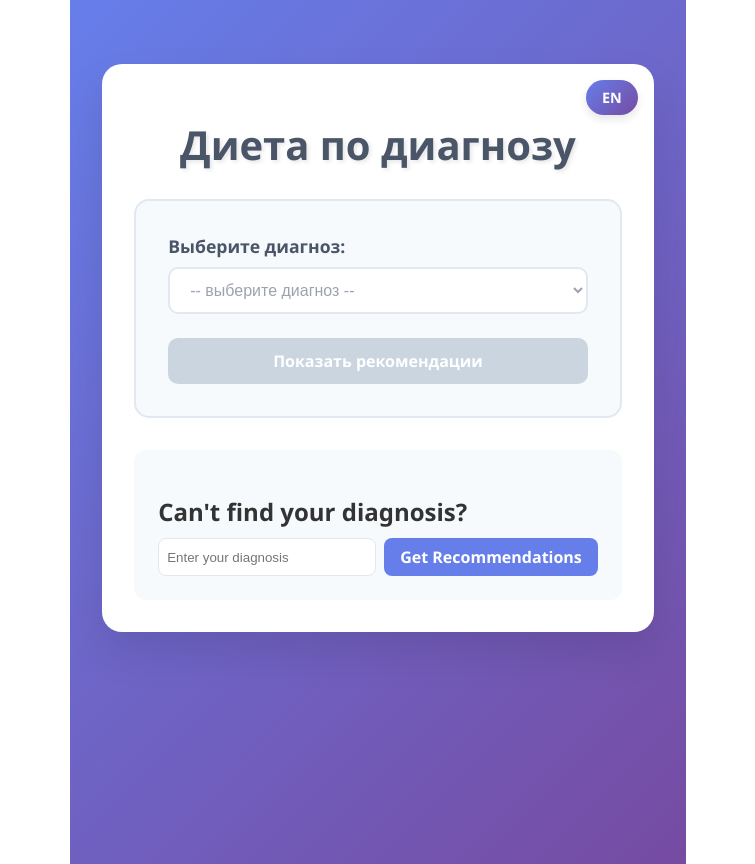
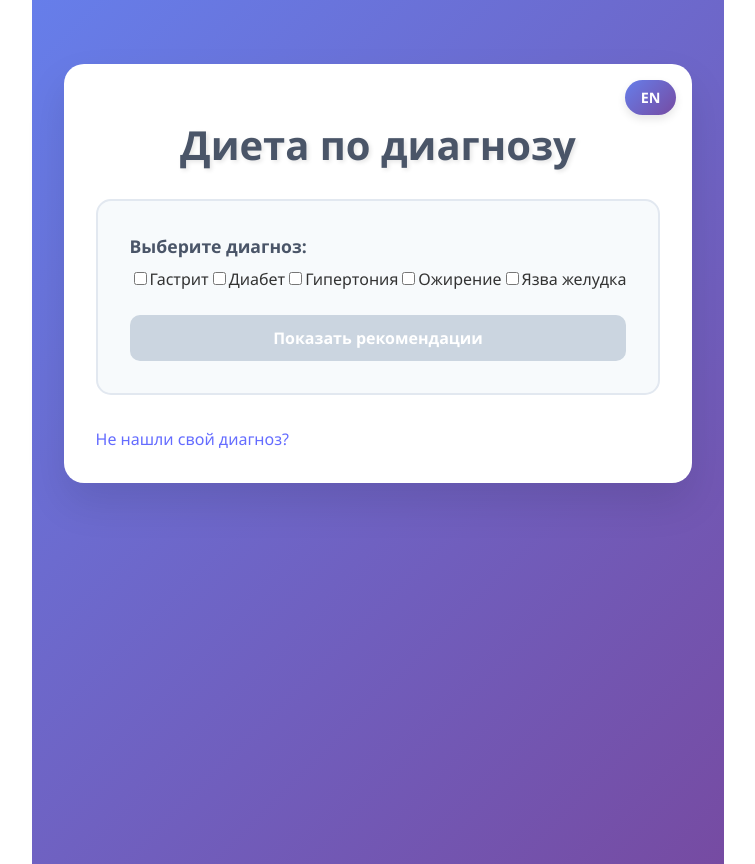
Before and after one commit to Seresun/diet-app, a React (Vite) app: page / in a window 1280 px wide. Shown: the whole page, without its empty margins (262-1017 px from the left). Built offline with nearby package versions, Linux system fonts and the light colour scheme.

Commit message:
feat: реализована поддержка множественного выбора диагнозов, фильтрация меню, сохранение выбора, маршрутизация через react-router-dom

```diff
--- a/package.json
+++ b/package.json
@@ -11,8 +11,9 @@
   },
   "dependencies": {
     "i18next": "^25.3.2",
-    "react": "^19.1.0",
-    "react-dom": "^19.1.0",
+    "react": "^18.0.0",
+    "react-dom": "^18.0.0",
+    "react-router-dom": "^6.22.3",
     "react-i18next": "^15.6.0"
   },
   "devDependencies": {
--- a/src/App.jsx
+++ b/src/App.jsx
@@ -1,5 +1,6 @@
-import React, { useState } from 'react';
+import React, { useState, useEffect } from 'react';
 import { useTranslation } from 'react-i18next';
+import { BrowserRouter, Routes, Route, Link } from 'react-router-dom';
 import DietForm from './components/DietForm';
 import DietResult from './components/DietResult';
 import LanguageSwitcher from './components/LanguageSwitcher';
@@ -7,23 +8,114 @@ import CustomDiagnosisGPT from './components/CustomDiagnosisGPT';
 import diagnoses from './data/diagnoses.json';
 import './App.css';
 
+function intersect(arrays) {
+  if (arrays.length === 0) return [];
+  return arrays.reduce((a, b) => a.filter(x => b.includes(x)));
+}
+
+function union(arrays) {
+  return Array.from(new Set(arrays.flat()));
+}
+
+const LOCAL_STORAGE_KEY = 'selectedDiagnoses';
+
+function MainPage({ resultData, selectedDiagnoses, handleDiagnosesChange, handleSubmit }) {
+  const { t } = useTranslation();
+  return (
+    <>
+      <h1 className="app-title">{t('title')}</h1>
+      <DietForm
+        diagnoses={diagnoses}
+        onSubmit={handleSubmit}
+        value={selectedDiagnoses}
+        onChange={handleDiagnosesChange}
+      />
+      {resultData && <DietResult data={resultData} />}
+      <div style={{ marginTop: 24 }}>
+        <Link to="/custom">{t('cantFindDiagnosis')}</Link>
+      </div>
+    </>
+  );
+}
+
 function App() {
   const { t } = useTranslation();
-  const [selectedDiagnosis, setSelectedDiagnosis] = useState(null);
+  const [resultData, setResultData] = useState(null);
+  const [selectedDiagnoses, setSelectedDiagnoses] = useState([]);
 
-  const handleSubmit = (diagnosisId) => {
-    const diagnosis = diagnoses.find(d => d.id === diagnosisId);
-    setSelectedDiagnosis(diagnosis);
+  useEffect(() => {
+    const saved = localStorage.getItem(LOCAL_STORAGE_KEY);
+    if (saved) {
+      try {
+        const parsed = JSON.parse(saved);
+        if (Array.isArray(parsed)) {
+          setSelectedDiagnoses(parsed);
+          handleSubmit(parsed);
+        }
+      } catch { /* ignore */ }
+    }
+  }, []);
+
+  useEffect(() => {
+    localStorage.setItem(LOCAL_STORAGE_KEY, JSON.stringify(selectedDiagnoses));
+  }, [selectedDiagnoses]);
+
+  const handleDiagnosesChange = (ids) => {
+    setSelectedDiagnoses(ids);
+  };
+
+  const handleSubmit = (diagnosisIds) => {
+    setSelectedDiagnoses(diagnosisIds);
+    const selected = diagnoses.filter(d => diagnosisIds.includes(d.id));
+    if (selected.length === 0) {
+      setResultData(null);
+      return;
+    }
+    const allowedFoods = intersect(selected.map(d => d.allowedFoods));
+    const prohibitedFoods = union(selected.map(d => d.prohibitedFoods));
+    const allPlans = selected.map(d => d.dailyPlan).flat();
+    const filteredPlan = allPlans.filter(entry => {
+      const mealName = entry.meal;
+      for (const prod of prohibitedFoods) {
+        if (mealName.includes(prod)) return false;
+      }
+      if (allowedFoods.length > 0) {
+        const hasAllowed = allowedFoods.some(prod => mealName.includes(prod));
+        if (!hasAllowed) return false;
+      }
+      return true;
+    });
+    const tooFewAllowed = allowedFoods.length === 0 || filteredPlan.length === 0;
+    setResultData({
+      allowedFoods,
+      prohibitedFoods,
+      dailyPlan: filteredPlan,
+      tooFewAllowed,
+      selectedIds: diagnosisIds
+    });
   };
 
   return (
-    <div className="app-container">
-      <LanguageSwitcher />
-      <h1 className="app-title">{t('title')}</h1>
-      <DietForm diagnoses={diagnoses} onSubmit={handleSubmit} />
-      {selectedDiagnosis && <DietResult data={selectedDiagnosis} />}
-      <CustomDiagnosisGPT />
-    </div>
+    <BrowserRouter>
+      <div className="app-container">
+        <LanguageSwitcher />
+        <Routes>
+          <Route path="/" element={
+            <MainPage
+              resultData={resultData}
+              selectedDiagnoses={selectedDiagnoses}
+              handleDiagnosesChange={handleDiagnosesChange}
+              handleSubmit={handleSubmit}
+            />
+          } />
+          <Route path="/custom" element={<>
+            <h1 className="app-title">{t('title')}</h1>
+            <Link to="/">← {t('backToMain')}</Link>
+            <CustomDiagnosisGPT />
+          </>} />
+        </Routes>
+      </div>
+    </BrowserRouter>
   );
 }
 
--- a/src/components/DietForm.jsx
+++ b/src/components/DietForm.jsx
@@ -1,21 +1,36 @@
-import React, { useState } from 'react';
+import React, { useState, useEffect } from 'react';
 import { useTranslation } from 'react-i18next';
 
-function DietForm({ diagnoses, onSubmit }) {
+function DietForm({ diagnoses, onSubmit, value = [], onChange }) {
   const { t } = useTranslation();
-  const [diagnosisId, setDiagnosisId] = useState('');
+  const [selectedDiagnoses, setSelectedDiagnoses] = useState(value);
   const [error, setError] = useState('');
+
+  // Синхронизация с внешним value
+  useEffect(() => {
+    setSelectedDiagnoses(value);
+  }, [value]);
+
+  const handleCheckboxChange = (e) => {
+    const { value, checked } = e.target;
+    let updated;
+    if (checked) {
+      updated = [...selectedDiagnoses, value];
+    } else {
+      updated = selectedDiagnoses.filter((id) => id !== value);
+    }
+    setSelectedDiagnoses(updated);
+    if (onChange) onChange(updated);
+  };
 
   const handleSubmit = (e) => {
     e.preventDefault();
     setError('');
-
-    if (!diagnosisId) {
+    if (selectedDiagnoses.length === 0) {
       setError(t('pleaseSelectDiagnosis'));
       return;
     }
-
-    onSubmit(diagnosisId);
+    onSubmit(selectedDiagnoses);
   };
 
   return (
@@ -25,25 +40,25 @@ function DietForm({ diagnoses, onSubmit }) {
           <label className="form-label">
             {t('selectDiagnosis')}
           </label>
-          <select
-            className="form-select"
-            value={diagnosisId}
-            onChange={(e) => setDiagnosisId(e.target.value)}
-            required
-          >
-            <option value="" disabled>{t('selectPlaceholder')}</option>
+          <div className="checkbox-group">
             {diagnoses.map(d => (
-              <option key={d.id} value={d.id}>{t(`diagnoses.${d.id}`)}</option>
+              <label key={d.id} className="checkbox-label">
+                <input
+                  type="checkbox"
+                  value={d.id}
+                  checked={selectedDiagnoses.includes(d.id)}
+                  onChange={handleCheckboxChange}
+                />
+                {t(`diagnoses.${d.id}`)}
+              </label>
             ))}
-          </select>
+          </div>
         </div>
-
         {error && <div className="error-message">{error}</div>}
-
         <button
           type="submit"
           className="submit-button"
-          disabled={!diagnosisId}
+          disabled={selectedDiagnoses.length === 0}
         >
           {t('showRecommendations')}
         </button>
--- a/src/components/DietResult.jsx
+++ b/src/components/DietResult.jsx
@@ -4,9 +4,20 @@ import { useTranslation } from 'react-i18next';
 function DietResult({ data }) {
   const { t } = useTranslation();
 
+  if (data.tooFewAllowed) {
+    return (
+      <div className="diet-result">
+        <h2 className="result-title">⚠️ {t('recommendationsFor')} {data.selectedIds.map(id => t(`diagnoses.${id}`)).join(', ')}</h2>
+        <div className="error-message">
+          {t('tooFewAllowedWarning')}
+        </div>
+      </div>
+    );
+  }
+
   return (
     <div className="diet-result">
-      <h2 className="result-title">{t('recommendationsFor')} {t(`diagnoses.${data.id}`)}</h2>
+      <h2 className="result-title">{t('recommendationsFor')} {data.selectedIds.map(id => t(`diagnoses.${id}`)).join(', ')}</h2>
 
       <h3 className="section-title">{t('allowedFoods')}</h3>
       <ul className="food-list">
@@ -26,7 +37,7 @@ function DietResult({ data }) {
       <ul className="food-list meal-plan">
         {data.dailyPlan.map((entry, index) => (
           <li key={index}>
-            <span className="meal-time">{entry.time}</span>: {t(`products.meals.${entry.meal}`)}
+            <span className="meal-time">{entry.time}</span>: {t(`products.meals.${entry.meal}`) || entry.meal}
           </li>
         ))}
       </ul>
--- a/src/locales/en.json
+++ b/src/locales/en.json
@@ -8,6 +8,9 @@
   "prohibitedFoods": "❌ Prohibited Foods:",
   "dailyMenu": "🍽️ Daily Menu Example:",
   "pleaseSelectDiagnosis": "Please select a diagnosis",
+  "tooFewAllowedWarning": "⚠️ The list of allowed foods for the selected diagnoses is too small to create a balanced menu. Try removing one of the diagnoses or consult a doctor for an individual diet plan.",
+  "cantFindDiagnosis": "Can't find your diagnosis?",
+  "backToMain": "Back to diagnosis selection",
   "diagnoses": {
     "gastritis": "Gastritis",
     "diabetes": "Diabetes",
--- a/src/locales/ru.json
+++ b/src/locales/ru.json
@@ -8,6 +8,9 @@
   "prohibitedFoods": "❌ Запрещённые продукты:",
   "dailyMenu": "🍽️ Пример меню на день:",
   "pleaseSelectDiagnosis": "Пожалуйста, выберите диагноз",
+  "tooFewAllowedWarning": "⚠️ По выбранным диагнозам список разрешённых продуктов слишком мал, чтобы составить сбалансированное меню. Попробуйте убрать один из диагнозов или обратитесь к врачу для индивидуального рациона.",
+  "cantFindDiagnosis": "Не нашли свой диагноз?",
+  "backToMain": "Назад к выбору диагнозов",
   "diagnoses": {
     "gastritis": "Гастрит",
     "diabetes": "Диабет",
```
Also changed, not shown: 1 other file (tests, documents, lock files or other folders).
